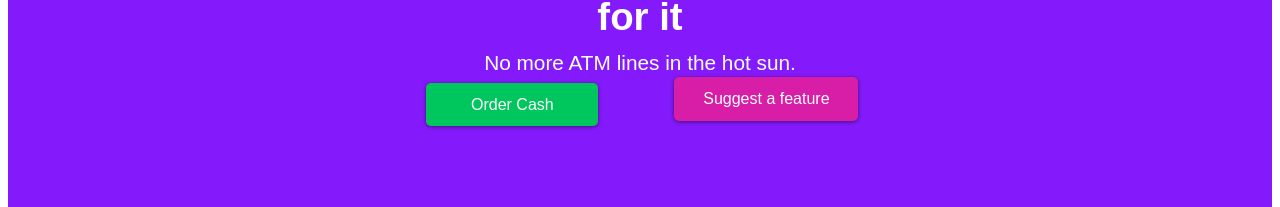
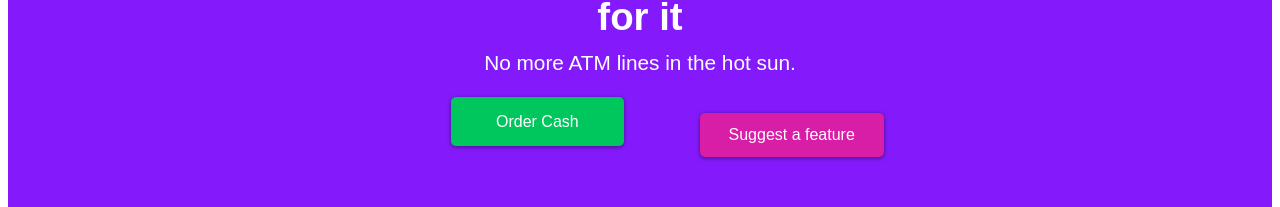
Before and after one commit to Oluwcdamilareo/xCash, a React (Create React App) app: page /#/ in a window 1280 px wide. Shown: the part 310-517 px from the top of the page. Built offline with nearby package versions, Linux system fonts and the light colour scheme.

Commit message:
Fix home component buttons

```diff
--- a/src/Home.css
+++ b/src/Home.css
@@ -1,9 +1,5 @@
 .home-buttons{
     text-align: center;
-}
-
-.home-buttons #button-2{
-    margin-top: 5%;
 }
 
 .home-buttons a{
@@ -30,7 +26,7 @@
 }
 
 #hero-message-home p{
-    margin-top:1%;
+    margin:3% 0;
     font-size: 1.1em;
 
 }
@@ -75,18 +71,17 @@
     }
 
     .home-buttons #button-1{
-        width: 50%;
+        width: 60%;
         float:left;
     }
     .home-buttons #button-2{
         float:right;
-        width: 50%;
-        margin-top:-3.8%;
+        width: 40%;
     }
     .home-buttons a{
         background-color: rgb(0,198,94);
-        border: none;
-        padding: .8em 2.8em;
+
+        padding: 1em 2.8em;
     }
 
 }
--- a/src/index.css
+++ b/src/index.css
@@ -68,7 +68,7 @@ button{
 .form input{
     margin-top: 2%;
     width:90%;
-    padding: 2% 2%;
+    padding: 4% 2%;
     font-size: 1em;
     border-radius: 5px;
     border: none;
@@ -95,6 +95,7 @@ p.form-error{
     .form input{
         margin-top: 2%;
         width:70%;
+        padding: 2% 2%;
     }
 
     .form-header{
```
